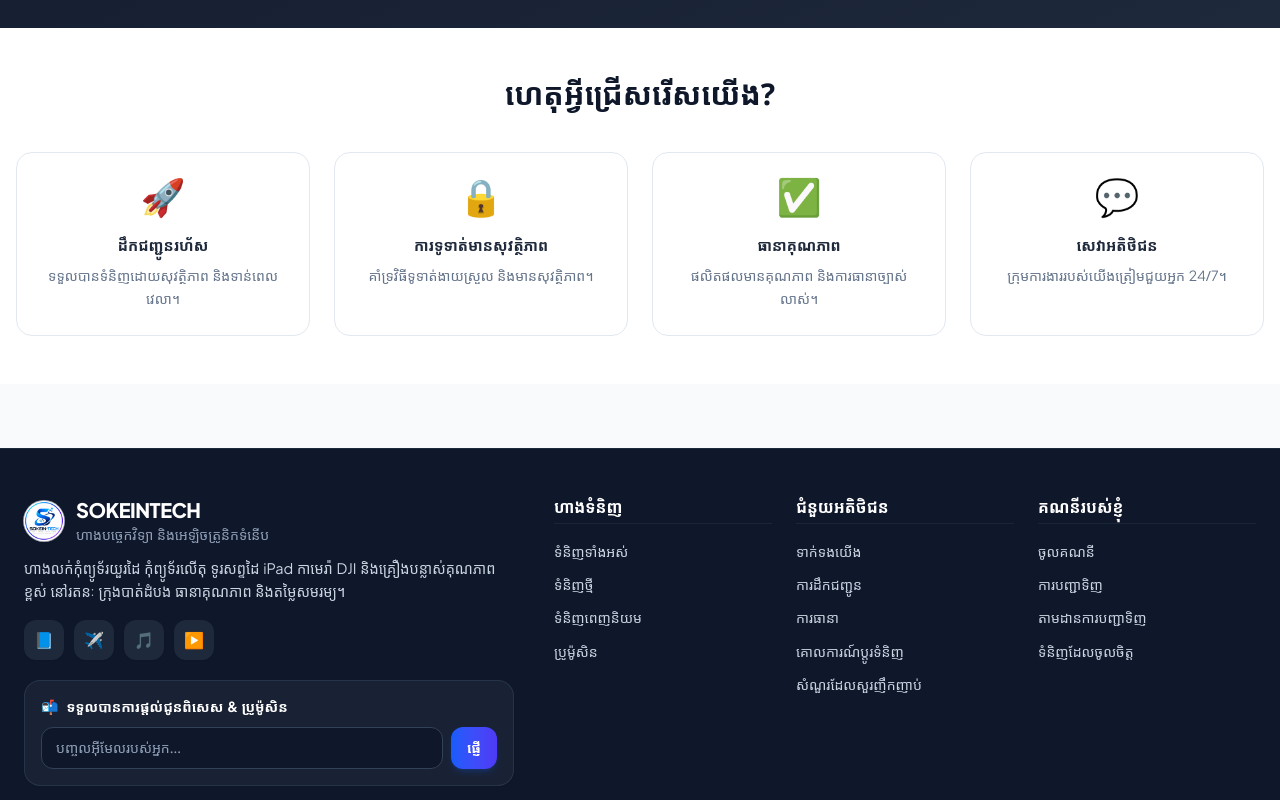
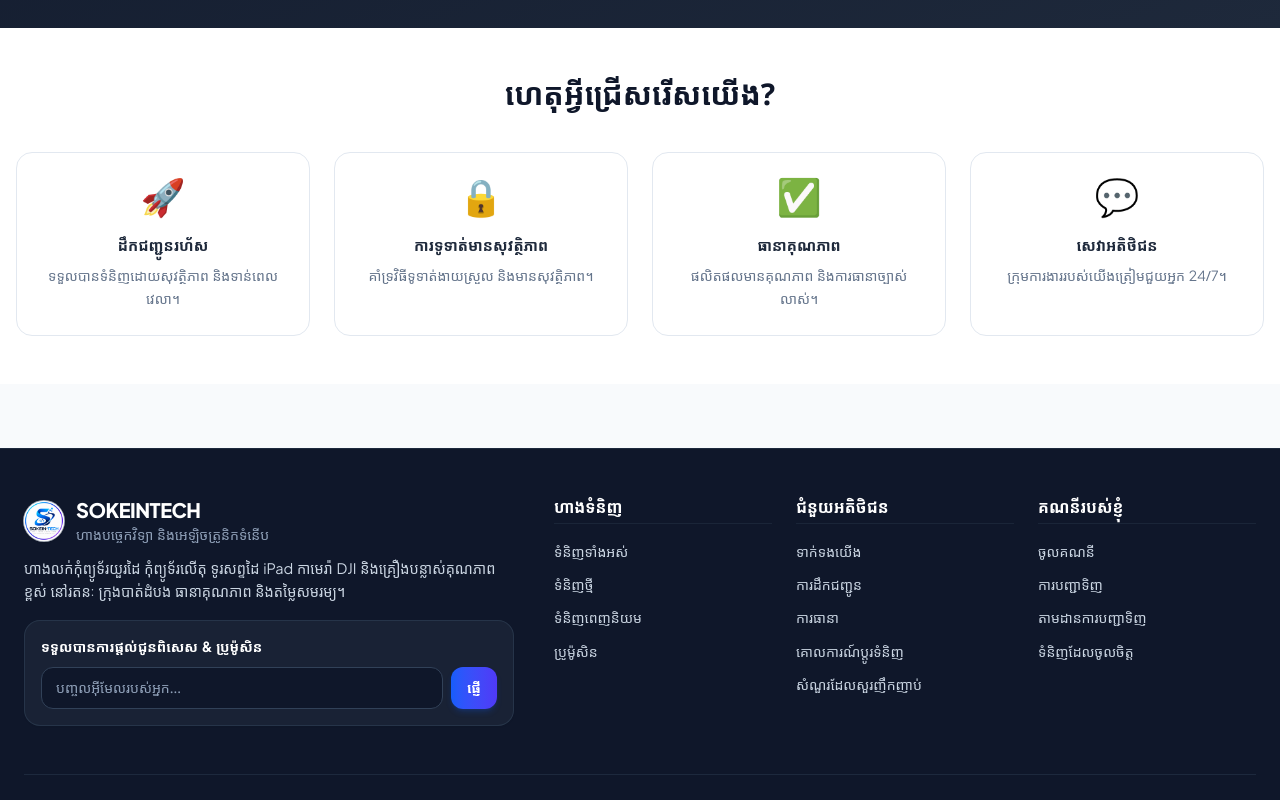
Before and after one commit to SOKEIN/sokein-tech, a React (Vite) app: page / in a window 1280 px wide. Shown: the part 11200-12000 px from the top of the page. Built offline with nearby package versions, Linux system fonts and the light colour scheme; no server answers; the HTML template or start-up script is replaced by a standard one; a web font is replaced by a local one.

Commit message:
style: remove social icons and newsletter emoji from footer

```diff
--- a/src/components/Footer.tsx
+++ b/src/components/Footer.tsx
@@ -60,30 +60,10 @@ export default function Footer() {
               ហាងលក់កុំព្យូទ័រយួរដៃ កុំព្យូទ័រលើតុ ទូរសព្ទដៃ iPad កាមេរ៉ា DJI និងគ្រឿងបន្លាស់គុណភាពខ្ពស់ នៅរតនៈ ក្រុងបាត់ដំបង ធានាគុណភាព និងតម្លៃសមរម្យ។
             </p>
 
-            {/* Social Buttons */}
-            <div className="flex items-center gap-2.5 mb-5">
-              {[
-                { icon: '📘', label: 'Facebook' },
-                { icon: '✈️', label: 'Telegram' },
-                { icon: '🎵', label: 'TikTok' },
-                { icon: '▶️', label: 'YouTube' },
-              ].map((item, i) => (
-                <button
-                  key={i}
-                  type="button"
-                  title={item.label}
-                  className="w-9 h-9 sm:w-10 sm:h-10 bg-[#1E293B] hover:bg-blue-600 rounded-xl flex items-center justify-center hover:scale-105 active:scale-95 transition-all text-base cursor-pointer shadow-xs"
-                >
-                  {item.icon}
-                </button>
-              ))}
-            </div>
-
             {/* Newsletter Subscription */}
             <div className="bg-[#1E293B]/70 p-4 rounded-2xl border border-slate-700/60 shadow-xs">
-              <p className="text-sm font-bold text-white mb-2.5 flex items-center gap-2">
-                <span>📬</span>
-                <span>ទទួលបានការផ្តល់ជូនពិសេស & ប្រូម៉ូសិន</span>
+              <p className="text-sm font-bold text-white mb-2.5">
+                ទទួលបានការផ្តល់ជូនពិសេស & ប្រូម៉ូសិន
               </p>
               {subscribed ? (
                 <div className="bg-emerald-500/20 border border-emerald-500/40 text-emerald-300 text-sm px-3.5 py-2.5 rounded-xl text-center font-bold">
```
